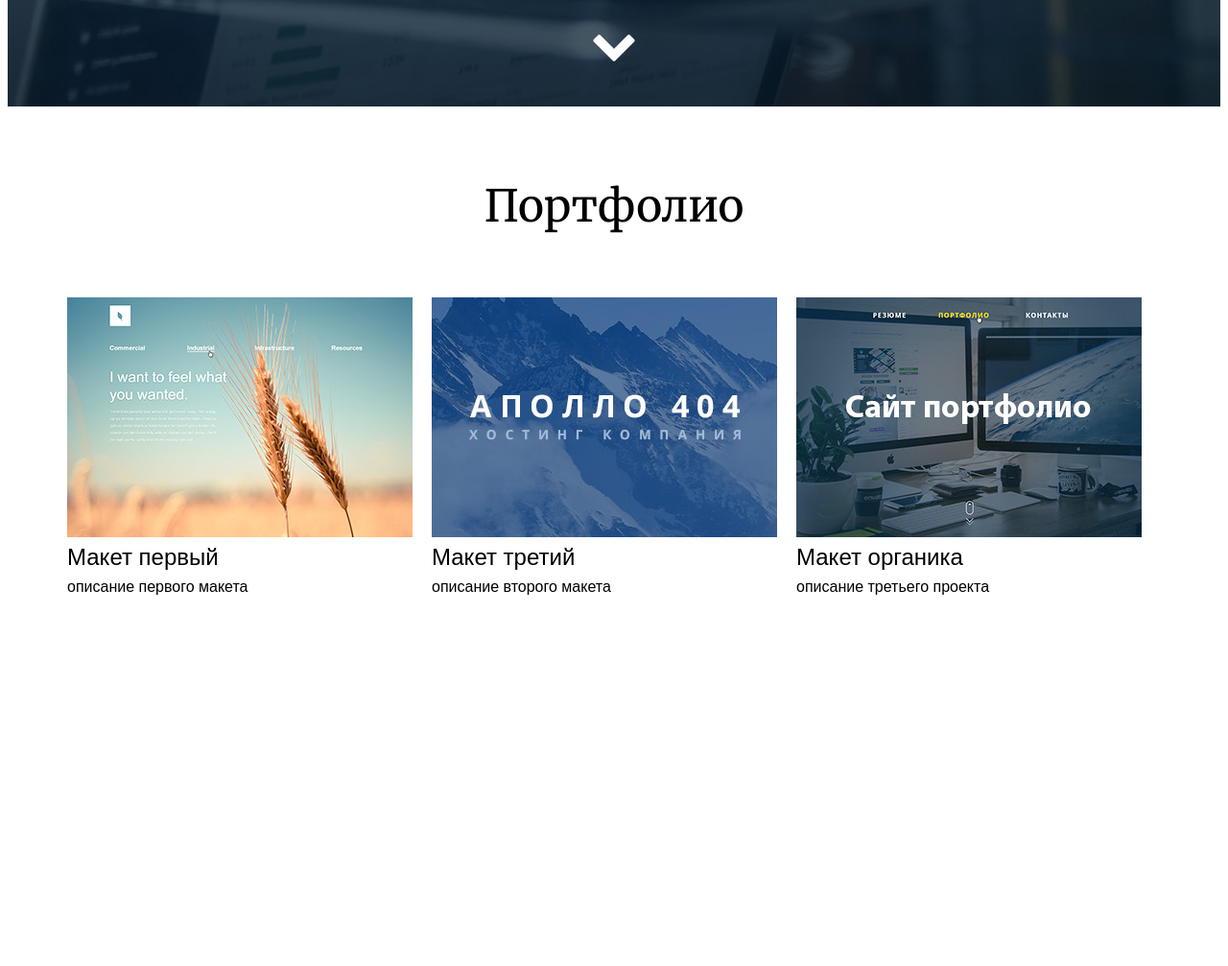
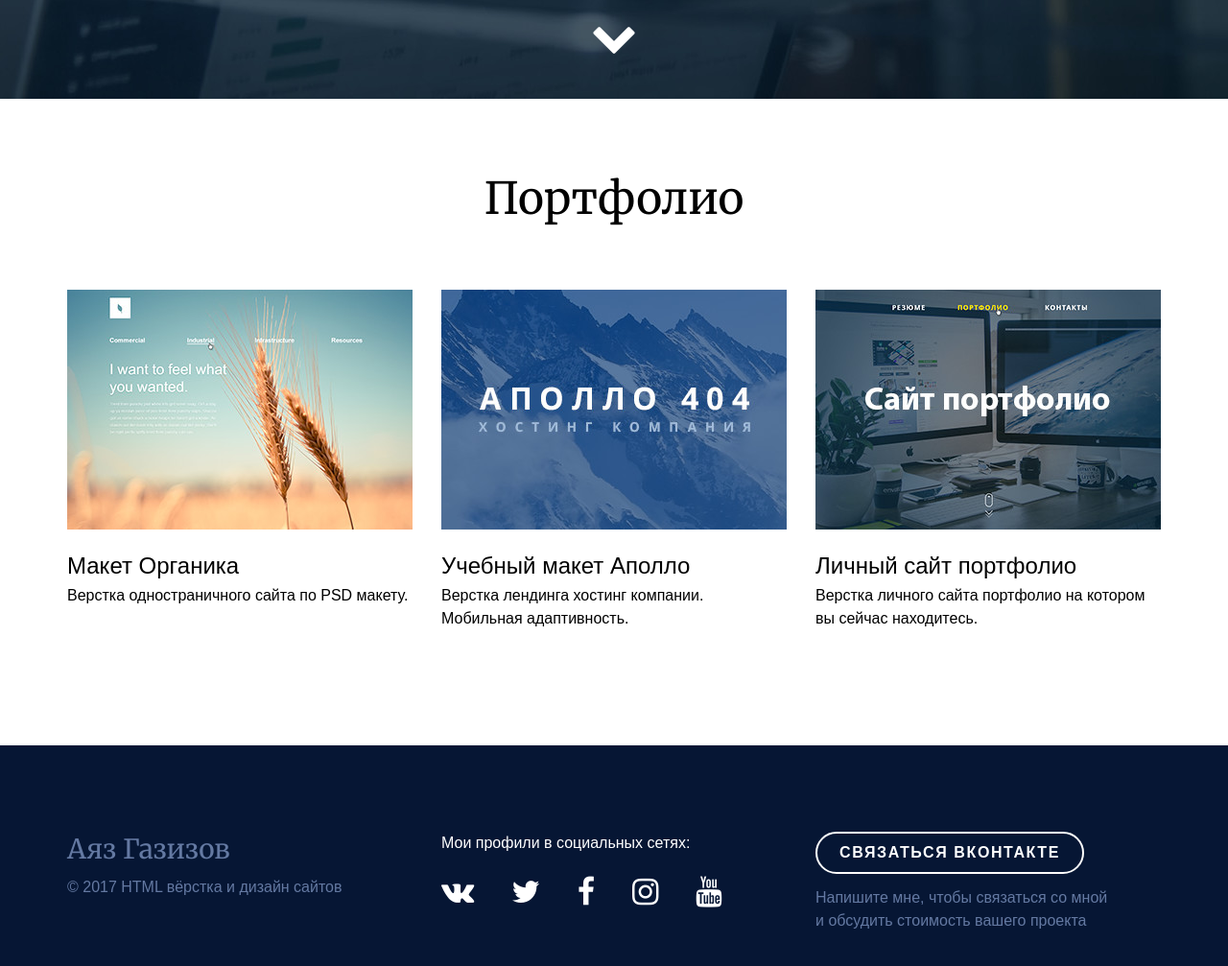
Before and after one commit to gazizovayaz/Portfolio, a plain HTML site: page site-portfolio/index.html in a window 1280 px wide. Shown: the part 697-1704 px from the top of the page at 96% size. Before the commit the page ends 1341 px from the top, so only its background shows below. Drawn offline with nearby package versions, Linux system fonts and the light colour scheme; a web font is replaced by a local one.

Commit message:
ready landing page

```diff
--- a/site-portfolio/css/main.css
+++ b/site-portfolio/css/main.css
@@ -8,19 +8,21 @@ img {
     display: inline-block;
 }
 
-
-/*...................................................
+a{
+    transition: 0.2s ease-out;
+}
+/* ........................................
 
 	GRID
 
-...................................................*/
-
+........................................ */
 .container {
     width: 1140px;
-    margin: auto;
+    margin-left: auto;
+    margin-right: auto;
 }
 
-.row: after {
+.row:after {
     clear: both;
     content: "";
     display: table;
@@ -28,33 +30,31 @@ GRID
 
 .col-4 {
     width: 360px;
-  margin-right: 20px;
+    margin-right: 30px;
     float: left;
 }
 
-.col-4: last-child {
+.col-4:last-child {
     margin-right: 0px;
 }
 
 
-
-
-/*...................................................
+/* ........................................
 
 	HEADER
 
-...................................................*/
-
+........................................ */
 
 .header {
-    background: #343C4E;
+    background: #343c4e;
     background-image: url("../img/bg/bg-header.jpg");
     background-repeat: no-repeat;
     background-position: center;
     background-size: cover;
 
     height: 100vh;
-    color: white;
+
+    color: #FFF;
     text-align: center;
 
     display: flex;
@@ -66,38 +66,35 @@ HEADER
 
 }
 
-
-.header__title{
+.header__title {
     font-size: 56px;
-    margin-bottom: 20px;
+    margin-bottom: 30px;
     font-family: 'Merriweather', serif;
-    margin-top: -70px;
+    margin-top: -50px;
 }
 
-
-.header__slogan{
-    font-size: 18px;
-    line-height: 32px;
-
+.header__slogan {
+    font-size: 28px;
+    line-height: 42px;
 }
 
-.header__arrow{
-
+.header__arrow {
+   font-size: 48px;
     width: 60px;
     height: 50px;
     margin-left: -30px;
-    font-size: 48px;
-
     position: absolute;
     bottom: 50px;
     left: 50%;
 }
-/*...................................................
+
+
+
+/* ........................................
 
 	PORTFOLIO
 
-...................................................*/
-
+........................................ */
 .portfolio {
     padding-top: 70px;
     padding-bottom: 100px;
@@ -114,7 +111,7 @@ PORTFOLIO
     text-align: center;
 }
 
-.portfolio-item_image {
+.portfolio-item__img {
     margin-bottom: 17px;
 }
 
@@ -124,18 +121,145 @@ PORTFOLIO
     margin-bottom: 5px;
 }
 
-.portfolio-item__title a{
+.portfolio-item__title a {
     text-decoration: none;
     color: #000;
-    border-bottom: 2px solid #fff;
+    border-bottom: 1px solid #FFF;
 }
 
 .portfolio-item__title a:hover {
-    color: #0052c2;
+    color: #0052C2;
     border-color: rgba(0, 82, 194, 0.3);
 }
 
-.portfolio-item__text p{
-    margin-top: 0;
+.portfolio-item__text p {
+    margin-top: 0px;
     margin-bottom: 15px;
 }
+
+
+
+
+/* ........................................
+
+	PORTFOLIO SINGLE PAGE
+
+........................................ */
+
+.portfolio-single-page {
+    margin-top: 50px;
+    margin-bottom: 50px;
+    text-align: center;
+}
+
+.portfolio-single-page img {
+    margin-bottom: 50px;
+    max-width: 100%;
+    height: auto;
+}
+
+.button-back {
+    font-weight: 700;
+    text-decoration: none;
+    color: #0052c2;
+    text-transform: uppercase;
+    letter-spacing: 1.6px;
+
+    display: inline-block;
+
+    border-width: 2px;
+    border-color: #0052c2;
+    border-style: solid;
+    border-radius: 50px;
+
+    padding-top: 8px;
+    padding-bottom: 8px;
+    padding-left: 23px;
+    padding-right: 23px;
+
+    margin-bottom: 13px;
+}
+
+.button-back:hover{
+    color: #fff;
+    background-color: #0052c2;
+}
+
+
+
+
+
+/* ........................................
+
+	FOOTER
+
+........................................ */
+
+.footer {
+    background-color: #061634;
+    color: #6479a2;
+    padding-top: 90px;
+    padding-bottom: 190px;
+}
+
+.footer p {
+    margin-top: 0px;
+    margin-bottom: 15px;
+}
+
+p.footer__name {
+    font-size: 28px;
+    margin-bottom: 10px;
+    line-height: normal;
+    font-family: 'Merriweather', serif;
+}
+
+p.footer__social {
+    color: #FFF;
+}
+
+p.footer__social-icons {
+    color: #FFF;
+    font-size: 32px;
+}
+
+p.footer__social-icons a{
+    color: #fff;
+    text-decoration: none;
+    margin-right: 30px;
+}
+
+p.footer__social-icons a:last-child {
+    margin-right: 0px;
+}
+
+p.footer__social-icons a:hover{
+    color: #ffe400;
+}
+
+.button {
+    font-weight: 700;
+    text-decoration: none;
+    color: white;
+    text-transform: uppercase;
+    letter-spacing: 1.6px;
+
+    display: inline-block;
+
+    border-width: 2px;
+    border-color: #fff;
+    border-style: solid;
+    border-radius: 50px;
+
+    padding-top: 8px;
+    padding-bottom: 8px;
+    padding-left: 23px;
+    padding-right: 23px;
+
+    margin-bottom: 13px;
+}
+
+.button:hover{
+    color: #061634;
+    background-color: white;
+}
--- a/site-portfolio/index.html
+++ b/site-portfolio/index.html
@@ -1,136 +1,163 @@
 <!DOCTYPE html>
-<html lang = "ru">
+<html lang="ru">
 <head>
     <meta charset="UTF-8">
-    <title> Аяз Газизов </title>
+    <title>Мой сайт портфолио</title>
 
-    <!--нормализация стилей-->
-    <link rel=stylecheet href="https://cdnjs.cloudflare.com/ajax/libs/normalize/7.0.0/normalize.css">
+    <!-- Нормализация стилей -->
+    <link rel="stylesheet" href="https://cdnjs.cloudflare.com/ajax/libs/normalize/5.0.0/normalize.css">
 
-    <!--собственные стили-->
+    <!-- Собственные стили -->
     <link rel="stylesheet" href="css/main.css">
 
-    <!--подключение веб-шрифтов-->
+    <!--  Подключение веб-шрифтов  -->
     <link href="https://fonts.googleapis.com/css?family=Merriweather|PT+Sans+Caption:400,700" rel="stylesheet">
-    <link rel="stylesheet" href="https://maxcdn.bootstrapcdn.com/font-awesome/4.7.0/css/font-awesome.min.css">
+    <link href="https://maxcdn.bootstrapcdn.com/font-awesome/4.7.0/css/font-awesome.min.css" rel="stylesheet">
+
+
     <link rel="shortcut icon" type="image/x-icon" href="img/favicon/favicon-16x16.png">
 
-
-
 </head>
-
 <body>
 
-<!-- ..............................................
+<!-- ......................................
+
 HEADER
-................................................-->
-   <div class = "header">
-       <div class = "header__title"> Gazizov </div>
-       <div class = "header__slogan">Природа Путешествия Дизайн <br> Музыка Люди Семья</div>
-       <div class = "header__arrow">  <i class="fa fa-chevron-down" aria-hidden="true"></i> </div>
-   </div>
 
-<!-- ..............................................
-PORTFOLIO
-................................................-->
+...................................... -->
 
-
-
-        <div class = "portfolio">
-        <div class = "title"> Портфолио </div>
-        <div class = "container">
-        <div class = "row">
-
-
-
-        <!-- Работа портфолио 1 -->
-        <div class = "col-4">
-                <div class = "portfolio-item">
-                <div class = "portfolio-item__img">
-                 <img src="img/portfolio/project_organica.jpg" alt="Макет органика">
-
-                <div class = "portfolio-item__title">
-                <a href="#"> Макет первый </a>
-                </div>
-
-                <div class = "portfolio-item__text">
-                    <p>описание первого макета</p>
-                </div>
-                </div>
-                </div>
-        </div>
-        <!-- //Работа портфолио 1 -->
-
-        <!-- Работа портфолио 2 -->
-        <div class = "col-4">
-                <div class = "portfolio-item">
-                <div class = "portfolio-item__img">
-                <img src="img/portfolio/project_apollo.jpg" alt="Макет органика">
-
-                <div class = "portfolio-item__title">
-                <a href="#"> Макет третий </a>  </div>
-
-
-                <div class = "portfolio-item__text">
-                    <p>описание второго макета</p>
-                </div>
-                </div>
-                </div>
-                </div>
-
-        <!-- //Работа портфолио 2 -->
-
-        <!-- Работа портфолио 3 -->
-        <div class = "col-4">
-                <div class = "portfolio-item">
-                <div class = "portfolio-item__img">
-                <img src="img/portfolio/project_portfolio.jpg" alt="Макет органика">
-
-                <div class = "portfolio-item__title">
-                <a href="#"> Макет органика </a>
-                </div>
-
-                <div class = "portfolio-item__text">
-                    <p>описание третьего проекта</p>
-                </div>
-                </div>
-                </div>
-                </div>
-            </div>
-            </div>
-        <!-- //Работа портфолио 3 -->
+<div class="header">
+    <div class="header__title">Gazizov</div>
+    <div class="header__slogan">Верстка сайтов на HTML и CSS<br> HTML5 CSS3 JS jQuery</div>
+    <div class="header__arrow">
+        <i class="fa fa-chevron-down" aria-hidden="true"></i>
+    </div>
+</div>
 
 
 
 
+<!-- ......................................
+
+PORTFOLIO
+
+...................................... -->
+<div class="portfolio">
+    <div class="container">
+
+    <div class="title"> Портфолио </div>
+
+    <div class="row">
+
+        <!-- Работа Органика -->
+        <div class="col-4">
+            <div class="portfolio-item">
+                <div class="portfolio-item__img">
+                    <img src="img/portfolio/project_organica.jpg" alt="Макет Органика">
+                </div>
+                <div class="portfolio-item__title">
+                    <a href="work-organica.html">Макет Органика</a>
+                </div>
+                <div class="portfolio-item__text">
+                    <p>Верстка одностраничного сайта по PSD макету.</p>
+                </div>
+            </div>
+        </div>
+        <!-- // Работа Органика -->
+
+        <!-- Работа Аполло -->
+        <div class="col-4">
+            <div class="portfolio-item">
+                <div class="portfolio-item__img">
+                    <img src="img/portfolio/project_apollo.jpg" alt="Учебный макет Аполло">
+                </div>
+                <div class="portfolio-item__title">
+                    <a href="work-apollo.html">Учебный макет Аполло</a>
+                </div>
+                <div class="portfolio-item__text">
+                    <p>Верстка лендинга хостинг компании. Мобильная адаптивность.</p>
+                </div>
+            </div>
+        </div>
+        <!-- // Работа Аполло -->
+
+        <!-- Работа Портфолио -->
+        <div class="col-4">
+            <div class="portfolio-item">
+                <div class="portfolio-item__img">
+                    <img src="img/portfolio/project_portfolio.jpg" alt="Личный сайт портфолио">
+                </div>
+                <div class="portfolio-item__title">
+                    <a href="work-portfolio.html">Личный сайт портфолио</a>
+                </div>
+                <div class="portfolio-item__text">
+                    <p>Верстка личного сайта портфолио на котором вы сейчас находитесь.</p>
+                </div>
+            </div>
+        </div>
+        <!-- // Работа Портфолио -->
+    </div>
+
+    </div>
+</div>
 
 
 
 
+<!-- ......................................
 
+FOOTER
 
-<!-- ..............................................
-FOOTER
-................................................-->
+...................................... -->
+
 <div class="footer">
     <div class="container">
         <div class="row">
 
             <div class="col-4">
+                <p class = "footer__name">Аяз Газизов</p>
+                <p>© 2017 HTML вёрстка и дизайн сайтов</p>
+            </div>
+
+            <div class="col-4">
+                <p class = "footer__social"> Мои профили в социальных сетях: </p>
+                    <p class = "footer__social-icons">
+
+                    <a href="#" target="_blank">
+                        <i class="fa fa-vk" aria-hidden="true"></i>
+                    </a>
+
+                    <a href="#" target="_blank">
+                       <i class="fa fa-twitter" aria-hidden="true"></i>
+                    </a>
+
+                    <a href="#" target="_blank">
+                        <i class="fa fa-facebook" aria-hidden="true"></i>
+                    </a>
+
+                    <a href="#" target="_blank">
+                        <i class="fa fa-instagram" aria-hidden="true"></i>
+                    </a>
+
+                    <a href="#" target="_blank">
+                        <i class="fa fa-youtube" aria-hidden="true"></i>
+                    </a>
+
+                </p>
 
             </div>
 
             <div class="col-4">
-
+                 <div> <a href="#" class="button" target="_blank"> связаться Вконтакте </a>
+                    <p> Напишите мне, чтобы связаться со мной <br> и обсудить стоимость вашего проекта </p>
             </div>
 
-            <div class="col-4">
-
-            </div>
 
         </div>
     </div>
 </div>
 
 
+
 </body>
+</html>
```
Also changed, not shown: site-portfolio/work-apollo.html (added, +33 -0 lines), site-portfolio/work-organica.html (added, +33 -0 lines), site-portfolio/work-portfolio.html (added, +33 -0 lines). Lines whose indentation alone changed are shown as unchanged.
